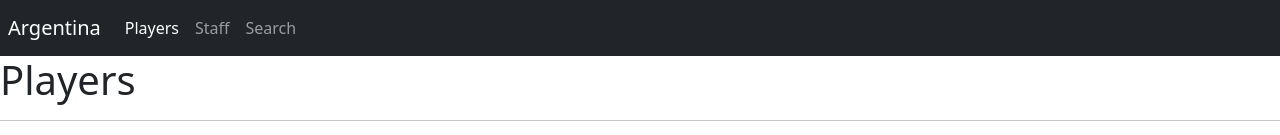
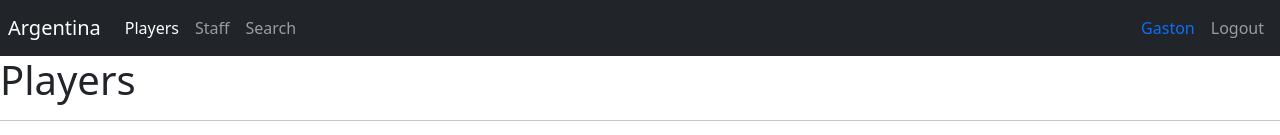
Before and after one commit to GBalatti9/argentina-wold-cup, a React (Vite) app: page /players in a window 1280 px wide. Shown: the top 135 px of the page. Built offline with nearby package versions, Linux system fonts and the light colour scheme.

Commit message:
Logout button in navbar

```diff
--- a/src/ui/components/Navbar.jsx
+++ b/src/ui/components/Navbar.jsx
@@ -35,6 +35,15 @@
                     </NavLink>
                     </div>
                 </div>
+
+                <div className="navbar-collapse collapse w-100 order-3 dual-collapse2 d-flex justify-content-end">
+                <ul className="navbar-nav ml-auto">
+                    <span className="nav-item nav-link text-primary">
+                        Gaston
+                    </span>
+                    <button className='nav-item nav-link btn'>Logout</button>
+                </ul>
+                </div>
             </nav>
         </>
     )
```
